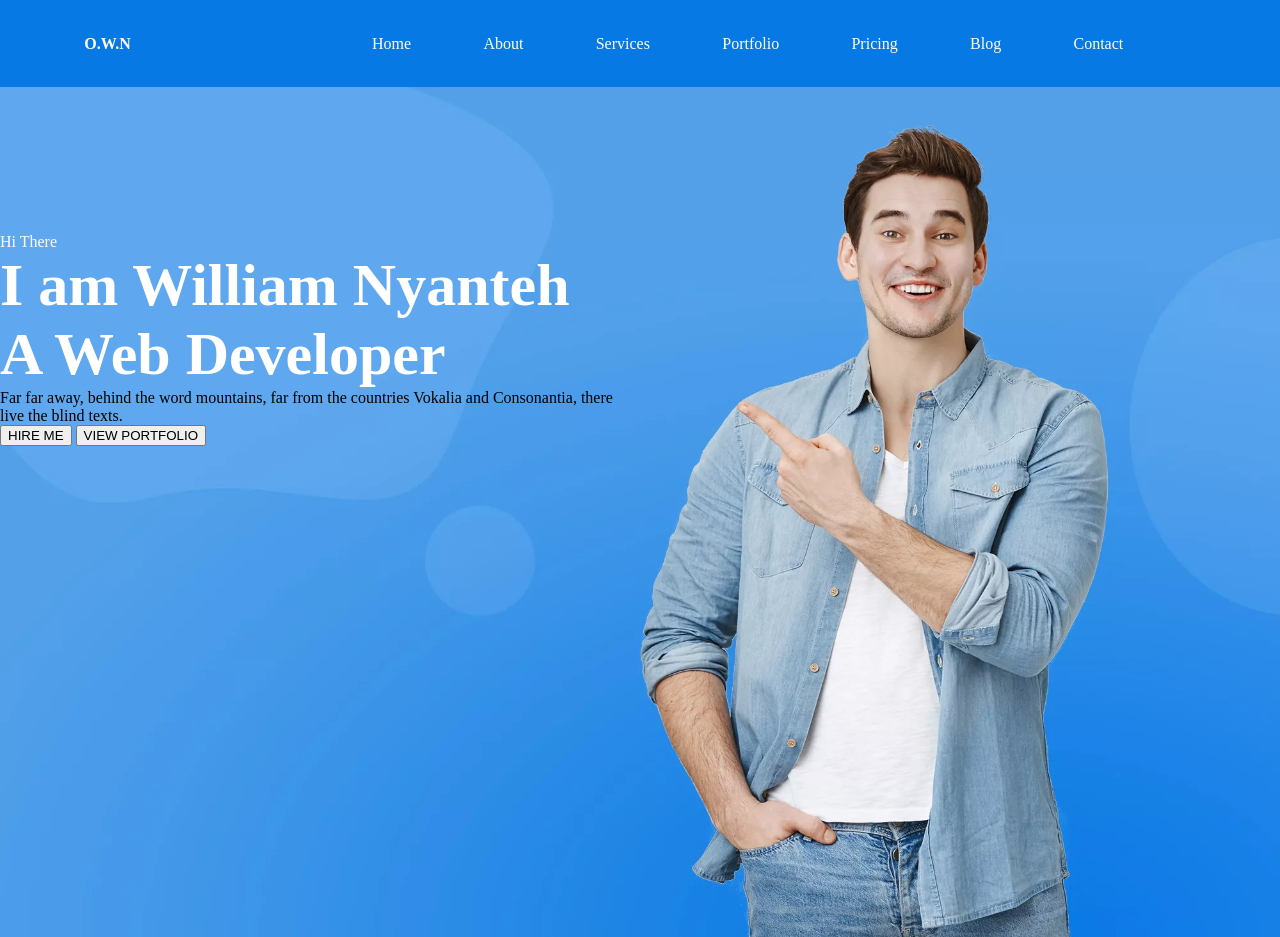
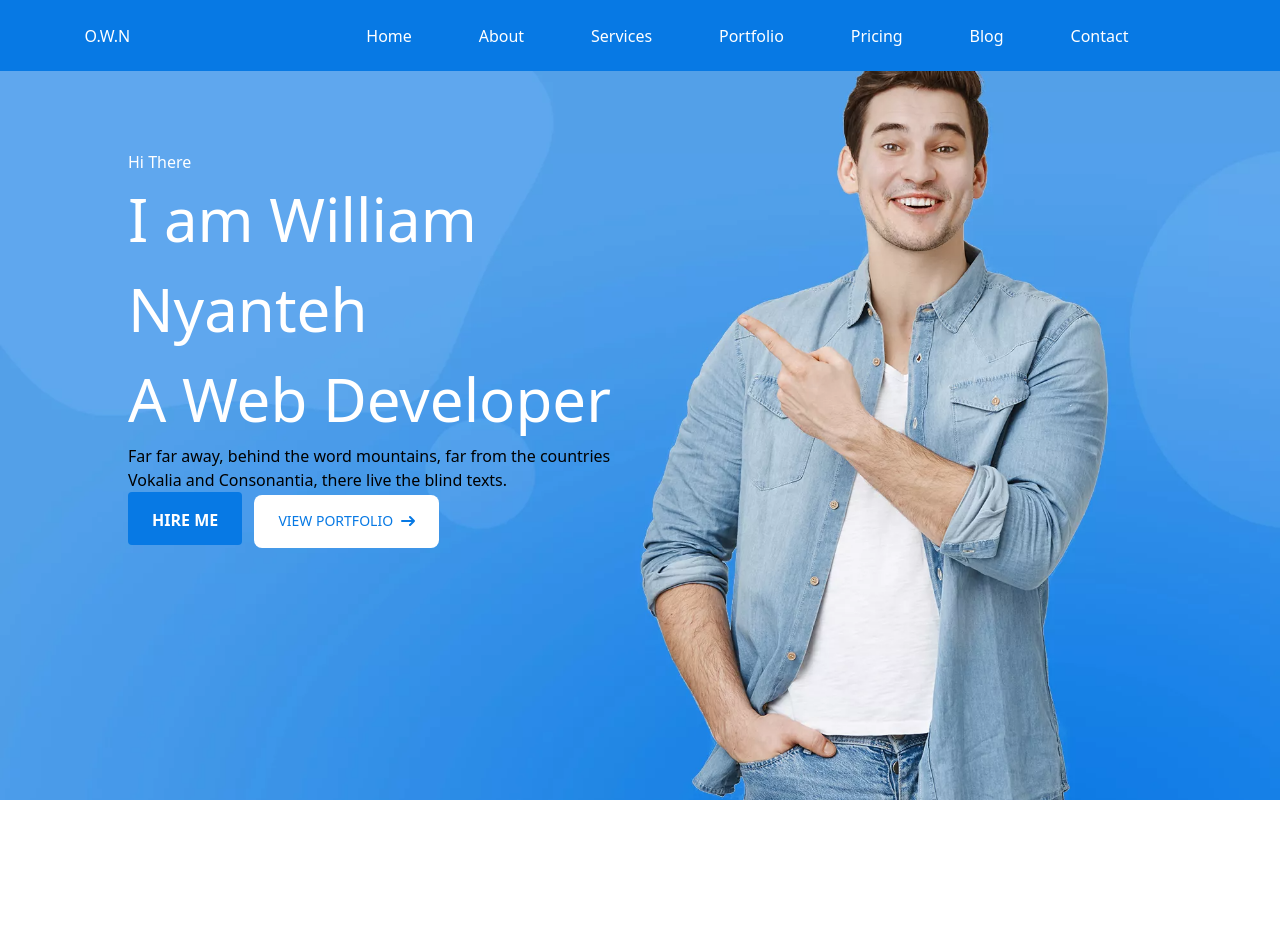
Before and after one commit to ownyanteh/portfolio, a plain HTML site: page index.html in a window 1280 px wide. After the commit the page ends 800 px from the top, so only its background shows below. Drawn offline with nearby package versions, Linux system fonts and the light colour scheme.

Commit message:
test push

```diff
--- a/assets/css/style.css
+++ b/assets/css/style.css
@@ -35,13 +35,13 @@ nav {
     background-size: cover;
     padding-top: 50px;
 }
-
+/*
 .hero-info{
     width: 50%;
     padding-top: 48px;
-    /* line-height: 28.8px; */
+    line-height: 28.8px;
     margin-top: 48px;
-}
+} */
 .title{
     font-size: 60px;
 }
--- a/index.html
+++ b/index.html
@@ -7,11 +7,12 @@
     <title>Document</title>
     <link rel="stylesheet" href="assets/css/reset.css">
     <link rel="stylesheet" href="assets/css/style.css">
+    <script src="https://cdn.tailwindcss.com"></script>
 
 </head>
 
 <body>
-    <nav>
+    <nav class="fixed right-0 left-0">
         <h4>
             O.W.N
         </h4>
@@ -28,7 +29,7 @@
 
     </nav>
     <section class="hero">
-        <div class="hero-info">
+        <div class="w-[50%] pl-[10%] pt-[100px]">
             <p class="text-white">Hi There</p>
             <h1 class="text-white  title">I am William Nyanteh</h1>
             <h1 class="text-white  title">A Web Developer</h1>
@@ -37,10 +38,12 @@
             <p>Far far away, behind the word mountains, far from the countries Vokalia and Consonantia, there live the
                 blind
                 texts.</p>
-            <button>
+            <button class="bg-[#0779E4]  h-[53px]  px-[24px] py-[16px] text-white font-bold rounded">
                 HIRE ME
             </button>
-            <button>VIEW PORTFOLIO</button>
+            <button class="bg-[white]  h-[53px] px-[24px] py-[16px] text-[#0779E4] rounded font-bold ml-2  bg-white-700 hover:bg-blue-800 focus:ring-4 focus:outline-none focus:ring-blue-300 font-medium rounded-lg text-sm px-5 py-2.5 text-center inline-flex items-center dark:bg-white-600 dark:hover:bg-white-700 dark:focus:ring-blue-800">VIEW PORTFOLIO <svg class="rtl:rotate-180 w-3.5 h-3.5 ms-2" aria-hidden="true" xmlns="http://www.w3.org/2000/svg" fill="none" viewBox="0 0 14 10">
+                <path stroke="currentColor" stroke-linecap="round" stroke-linejoin="round" stroke-width="2" d="M1 5h12m0 0L9 1m4 4L9 9"/>
+                </svg></button>
         </div>
 
     </section>
```
